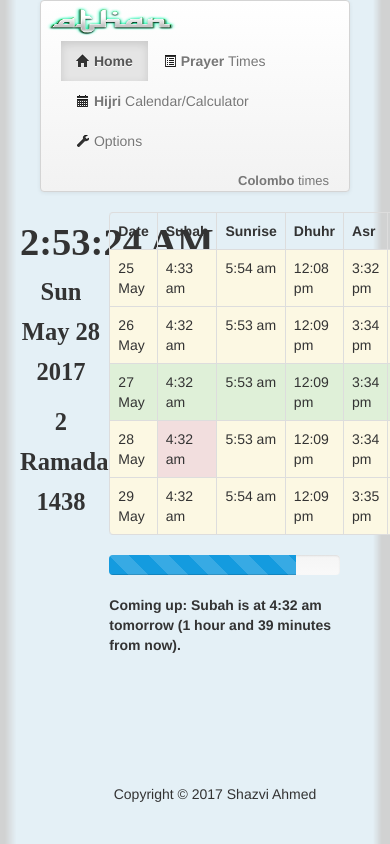
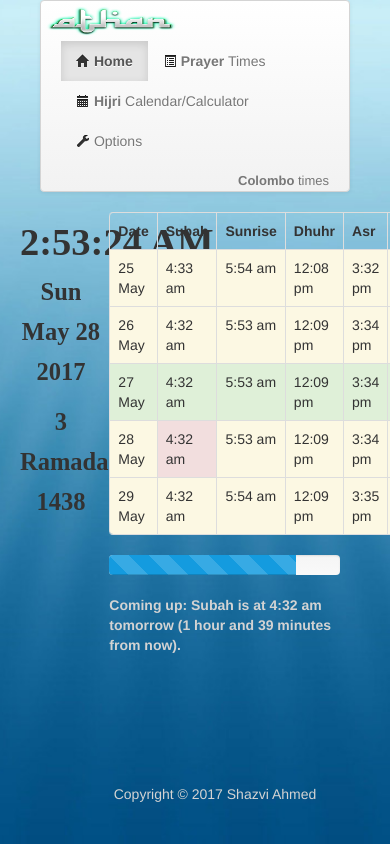
Before and after one commit to shazvi/azan, a website with bundled scripts: page index.html in a window 390 px wide. Shown: the top 844 px of the page. Built offline with nearby package versions, Linux system fonts and the light colour scheme; files whose address does not match are found by name.

Commit message:
- added background to webapp, - made hijri date update after maghrib instead of at end of day, - minor text color changes to accoutn for background change

```diff
--- a/css/styles.css
+++ b/css/styles.css
@@ -42,8 +42,8 @@
 }
 
 body{
-	background: url('../img/back.png') repeat-y;
-    background-size: contain;
+	background: url('../img/nwback.jpg') no-repeat center center fixed;
+    background-size: cover;
 }
 
 .progress{
@@ -56,6 +56,11 @@ body{
     bottom:0;
     width:100%;
     padding-bottom:30px;
+    color: lightgrey;
+}
+
+#next{
+    color: lightgrey;
 }
 
 .pull-right>a {
@@ -105,3 +110,7 @@ body{
     color: brown;
     text-align: right;
 }
+
+.titlebar-btns area {
+    cursor: default;
+}
--- a/index.html
+++ b/index.html
@@ -27,7 +27,7 @@
                 <span id="titlebar"></span>
             </div>
 
-            <div class="pull-right" style="-webkit-app-region:no-drag; margin:-6px 0px;">
+            <div class="pull-right titlebar-btns" style="-webkit-app-region:no-drag; margin:-6px 0px;">
                 <a><img src="img/min.png" usemap="minmap"></a>
                 <a><img src="img/max.png" usemap="maxmap" id="maximize" style="margin-left: -4px; margin-right: -4px;"></a>
                 <a><img src="img/x.png" usemap="xmap" style="margin-right: -8px;"></a>
@@ -129,7 +129,7 @@
             </div>
         </div>
 
-        <p style="text-align:center;">Copyright &#169; <span class="copyrt-yr">2014</span> Shazvi Ahmed</p>
+        <p style="text-align:center; color: lightgrey;">Copyright &#169; <span class="copyrt-yr">2014</span> Shazvi Ahmed</p>
 	</script>
 
     <script type="text/x-template" id="hijri-tpl">
@@ -179,7 +179,7 @@
         </div>
 
 
-        <p style="text-align:center;">Copyright &#169; <span class="copyrt-yr">2014</span> Shazvi Ahmed</p>
+        <p style="text-align:center; color: lightgrey;">Copyright &#169; <span class="copyrt-yr">2014</span> Shazvi Ahmed</p>
     </script>
 
 	<!-- MODALS -->
--- a/js/azan.js
+++ b/js/azan.js
@@ -4,10 +4,7 @@
 Adding new locations manually:- add json file to docs folder, insert option in index.html select dropdown(desktop & mobi).
 
 TODO:
-hijri calculator(past/future)
 generate installer using src files
-fix devreload
-hijri date update at maghrib
 */
 // Handle Azan Options on load
 if(supports_audio){
@@ -89,9 +86,6 @@ function table(navigated) {
 	// Repeat every minute
 	if(!navigated) setTimeout(table, (60000 - now % 60000));
 
-	// Print Hijri Date
-	if(!mobileweb) $("#hijri").html(writeIslamicDate(hijrioffset));
-
 	// Reset classes on each repeat
 	if(mobileweb) $("#2 li, #3 li:eq(0)").removeClass("ui-btn-up-f").addClass("ui-btn-up-e");
 	else $("td").removeClass("redcell");
@@ -169,6 +163,11 @@ function table(navigated) {
 				}
 				else //////////////////////////   DESKTOP   //////////////////////////////////
 				{
+					var hijri_date = new Date();
+					if(i >= 5) { // if after maghrib
+						hijri_date.setDate(hijri_date.getDate()+1);
+					}
+
 					if (praytime > now) { // if prayer time is after now()
 						$("#"+j+" :eq("+i+")").addClass("redcell");
 						diff = (praytime-now)/1000; // Difference in seconds
@@ -205,7 +204,6 @@ function table(navigated) {
 							// If prayer is in 20 minutes
 							if(diff <1200 && blinkID===null){
 								$("#next").addClass("blink");
-								if(!nwapp) $("#next").addClass("redblink");
 								$("#bar").parent().addClass("progress-danger");
 								if(blink_on) startblink();
 							}
@@ -236,7 +234,7 @@ function table(navigated) {
 							}
 
 							clearBlink();
-							$("#next").removeClass("blink redblink");
+							$("#next").removeClass("blink");
 							$("#bar").parent().removeClass("progress-danger");
 						}
 						if (!notmain){ // Calculate Progress Bar
@@ -273,6 +271,10 @@ function table(navigated) {
 						}
 						done=true;
 					}
+
+					// Print Hijri Date
+					if(done) $("#hijri").html(writeIslamicDate(hijrioffset, hijri_date));
+
 				} ///////////////////////////   ENDIF   /////////////////////////////////
 			}
 			i++; // next prayer
@@ -288,8 +290,6 @@ $("body").on('click', function(e) {
 if(nwapp) {
 	// CSS modifications
 	$("body").css("-webkit-user-select","none").prepend($("#titlebar-tpl").html());
-	$("body").css("background","url(img/nwback.jpg) no-repeat center center fixed").css("background-size","cover");
-	$("#footer,#next").css("color", "lightgrey");
 	$("#content,#loggedcity").css("cursor", "default");
 	$(".container-fluid.navbar").css("padding-top","41px");
 	window.ondragstart = function() { return false; };
@@ -360,7 +360,6 @@ function indexpage() {
 		blinkID=null;
 		printime();
 		table(true);
-		if(nwapp) $("#footer,#next").css("color", "lightgrey");
 		$(".copyrt-yr").text(new Date().getFullYear());
 	});
 	$("#content").fadeIn(500);
--- a/js/hijricalendar-kuwaiti.js
+++ b/js/hijricalendar-kuwaiti.js
@@ -89,7 +89,8 @@ function kuwaiticalendar(adjust, daten){
 
 	return myRes;
 }
-function writeIslamicDate(adjustment) {
+function writeIslamicDate(adjustment, daten) {
+	var today = daten || new Date();
 	var iMonthNames = [
 		"Muharram",
 		"Safar",
@@ -104,7 +105,7 @@ function writeIslamicDate(adjustment) {
 		"Dhul Qa'ada",
 		"Dhul Hijja"
 	];
-	var iDate = kuwaiticalendar(adjustment);
+	var iDate = kuwaiticalendar(adjustment, today);
 	var outputIslamicDate = iDate[5] + " " + iMonthNames[iDate[6]] + " " + iDate[7];
 	return outputIslamicDate;
 }
```
Also changed, not shown: img/nwback_green.jpg (added).
